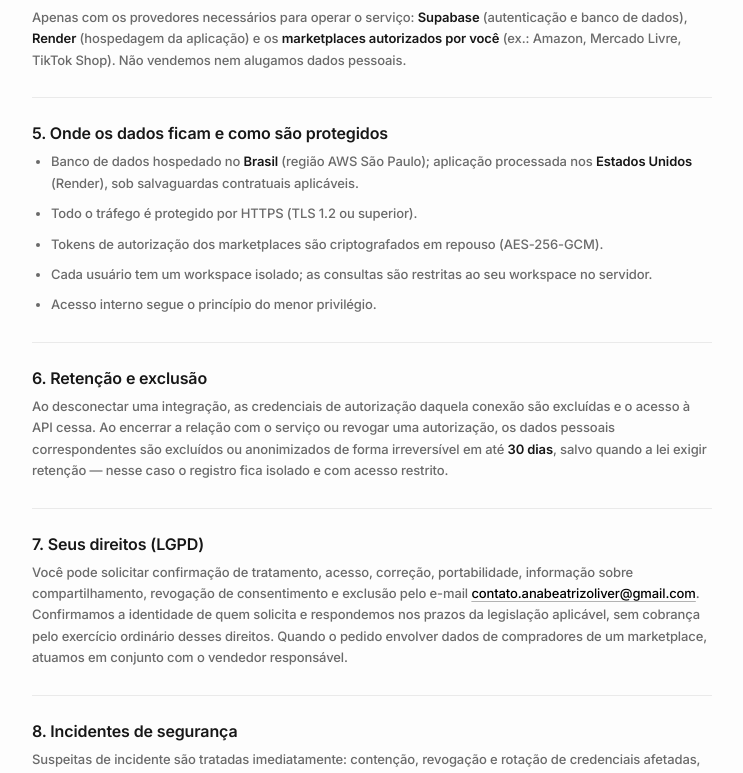
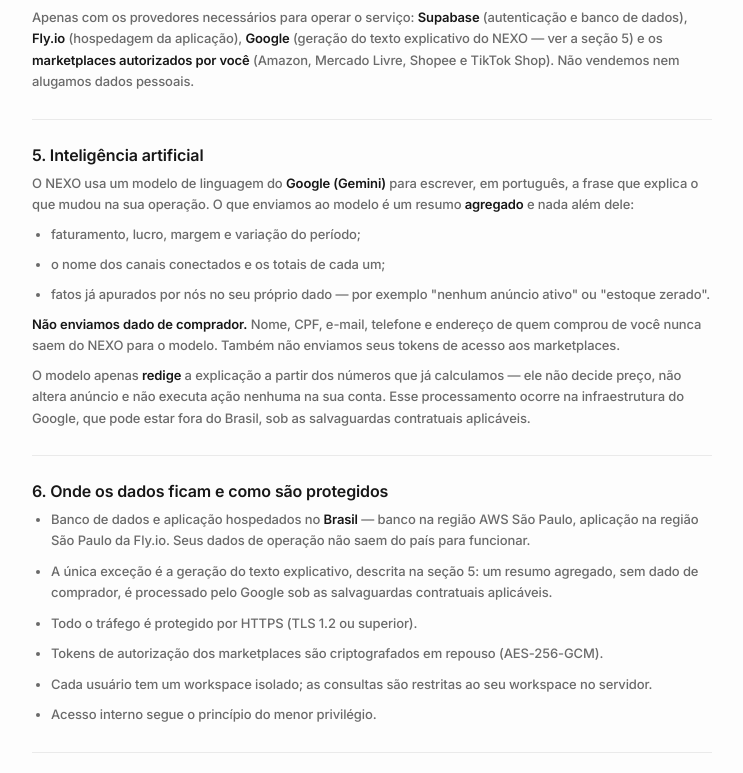
Before and after one commit to AninhaBe/amazon-fba-platform, a Next.js app: page /privacidade in a window 1280 px wide. Shown: the part 881-1654 px from the top of the page, without its empty margins (411-1154 px from the left). Built offline with nearby package versions, Linux system fonts and the light colour scheme.

Commit message:
docs: politica de privacidade v1.1 - app roda no Brasil, Gemini declarado e Shopee na lista

```diff
--- a/src/app/privacidade/page.tsx
+++ b/src/app/privacidade/page.tsx
@@ -21,7 +21,7 @@ export default function PrivacidadePage() {
         <div>
           <p>Segurança e privacidade</p>
           <h1>Política de Privacidade</h1>
-          <span>Versão 1.0 · vigente desde 04/08/2026 · revisão anual</span>
+          <span>Versão 1.1 · vigente desde 24/08/2026 · revisão anual</span>
         </div>
         <Link href="/login" className="privacy-login">Entrar</Link>
       </header>
@@ -34,6 +34,7 @@ export default function PrivacidadePage() {
             <a href="#papeis">Nossos papéis</a>
             <a href="#dados">Dados tratados</a>
             <a href="#compartilhamento">Compartilhamento</a>
+            <a href="#ia">Inteligência artificial</a>
             <a href="#seguranca">Segurança</a>
             <a href="#retencao">Retenção e exclusão</a>
             <a href="#direitos">Seus direitos</a>
@@ -86,16 +87,43 @@ export default function PrivacidadePage() {
           <h2 id="compartilhamento" className="mb-2 text-lg font-semibold text-[var(--ink)]">4. Com quem compartilhamos</h2>
           <p>
             Apenas com os provedores necessários para operar o serviço: <strong>Supabase</strong>{" "}
-            (autenticação e banco de dados), <strong>Render</strong> (hospedagem da aplicação) e os{" "}
-            <strong>marketplaces autorizados por você</strong> (ex.: Amazon, Mercado Livre, TikTok
-            Shop). Não vendemos nem alugamos dados pessoais.
+            (autenticação e banco de dados), <strong>Fly.io</strong> (hospedagem da aplicação),{" "}
+            <strong>Google</strong> (geração do texto explicativo do NEXO — ver a seção 5) e os{" "}
+            <strong>marketplaces autorizados por você</strong> (Amazon, Mercado Livre, Shopee e
+            TikTok Shop). Não vendemos nem alugamos dados pessoais.
+          </p>
+        </section>
+
+        <section aria-labelledby="ia">
+          <h2 id="ia" className="mb-2 text-lg font-semibold text-[var(--ink)]">5. Inteligência artificial</h2>
+          <p>
+            O NEXO usa um modelo de linguagem do <strong>Google (Gemini)</strong> para escrever, em
+            português, a frase que explica o que mudou na sua operação. O que enviamos ao modelo é
+            um resumo <strong>agregado</strong> e nada além dele:
+          </p>
+          <ul className="mt-2 list-disc space-y-1 pl-5">
+            <li>faturamento, lucro, margem e variação do período;</li>
+            <li>o nome dos canais conectados e os totais de cada um;</li>
+            <li>fatos já apurados por nós no seu próprio dado — por exemplo &quot;nenhum anúncio ativo&quot; ou &quot;estoque zerado&quot;.</li>
+          </ul>
+          <p className="mt-2">
+            <strong>Não enviamos dado de comprador.</strong> Nome, CPF, e-mail, telefone e endereço
+            de quem comprou de você nunca saem do NEXO para o modelo. Também não enviamos seus
+            tokens de acesso aos marketplaces.
+          </p>
+          <p className="mt-2">
+            O modelo apenas <strong>redige</strong> a explicação a partir dos números que já
+            calculamos — ele não decide preço, não altera anúncio e não executa ação nenhuma na sua
+            conta. Esse processamento ocorre na infraestrutura do Google, que pode estar fora do
+            Brasil, sob as salvaguardas contratuais aplicáveis.
           </p>
         </section>
 
         <section aria-labelledby="seguranca">
-          <h2 id="seguranca" className="mb-2 text-lg font-semibold text-[var(--ink)]">5. Onde os dados ficam e como são protegidos</h2>
+          <h2 id="seguranca" className="mb-2 text-lg font-semibold text-[var(--ink)]">6. Onde os dados ficam e como são protegidos</h2>
           <ul className="list-disc space-y-1 pl-5">
-            <li>Banco de dados hospedado no <strong>Brasil</strong> (região AWS São Paulo); aplicação processada nos <strong>Estados Unidos</strong> (Render), sob salvaguardas contratuais aplicáveis.</li>
+            <li>Banco de dados e aplicação hospedados no <strong>Brasil</strong> — banco na região AWS São Paulo, aplicação na região São Paulo da Fly.io. Seus dados de operação não saem do país para funcionar.</li>
+            <li>A única exceção é a geração do texto explicativo, descrita na seção 5: um resumo agregado, sem dado de comprador, é processado pelo Google sob as salvaguardas contratuais aplicáveis.</li>
             <li>Todo o tráfego é protegido por HTTPS (TLS 1.2 ou superior).</li>
             <li>Tokens de autorização dos marketplaces são criptografados em repouso (AES-256-GCM).</li>
             <li>Cada usuário tem um workspace isolado; as consultas são restritas ao seu workspace no servidor.</li>
@@ -104,7 +132,7 @@ export default function PrivacidadePage() {
         </section>
 
         <section aria-labelledby="retencao">
-          <h2 id="retencao" className="mb-2 text-lg font-semibold text-[var(--ink)]">6. Retenção e exclusão</h2>
+          <h2 id="retencao" className="mb-2 text-lg font-semibold text-[var(--ink)]">7. Retenção e exclusão</h2>
           <p>
             Ao desconectar uma integração, as credenciais de autorização daquela conexão são
             excluídas e o acesso à API cessa. Ao encerrar a relação com o serviço ou revogar uma
@@ -115,7 +143,7 @@ export default function PrivacidadePage() {
         </section>
 
         <section aria-labelledby="direitos">
-          <h2 id="direitos" className="mb-2 text-lg font-semibold text-[var(--ink)]">7. Seus direitos (LGPD)</h2>
+          <h2 id="direitos" className="mb-2 text-lg font-semibold text-[var(--ink)]">8. Seus direitos (LGPD)</h2>
           <p>
             Você pode solicitar confirmação de tratamento, acesso, correção, portabilidade,
             informação sobre compartilhamento, revogação de consentimento e exclusão pelo e-mail{" "}
@@ -130,7 +158,7 @@ export default function PrivacidadePage() {
         </section>
 
         <section aria-labelledby="incidentes">
-          <h2 id="incidentes" className="mb-2 text-lg font-semibold text-[var(--ink)]">8. Incidentes de segurança</h2>
+          <h2 id="incidentes" className="mb-2 text-lg font-semibold text-[var(--ink)]">9. Incidentes de segurança</h2>
           <p>
             Suspeitas de incidente são tratadas imediatamente: contenção, revogação e rotação de
             credenciais afetadas, apuração do alcance e notificação aos afetados, aos marketplaces e
@@ -139,7 +167,7 @@ export default function PrivacidadePage() {
         </section>
 
         <section aria-labelledby="alteracoes">
-          <h2 id="alteracoes" className="mb-2 text-lg font-semibold text-[var(--ink)]">9. Alterações desta política</h2>
+          <h2 id="alteracoes" className="mb-2 text-lg font-semibold text-[var(--ink)]">10. Alterações desta política</h2>
           <p>
             Mudanças relevantes de finalidade ou de categorias de dados serão comunicadas com
             atualização desta página e, quando exigido, renovação da autorização. A versão vigente e
```
Also changed, not shown: 1 other file (tests, documents, lock files or other folders).
